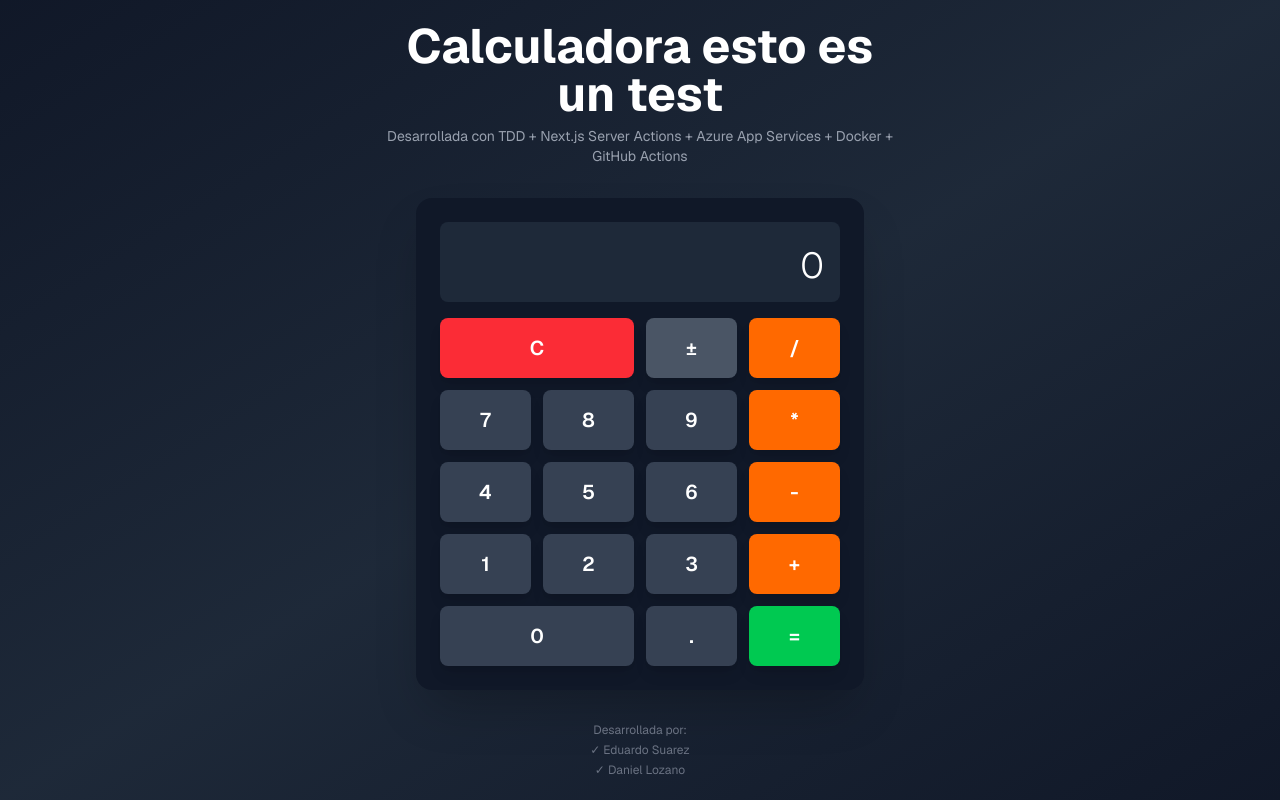
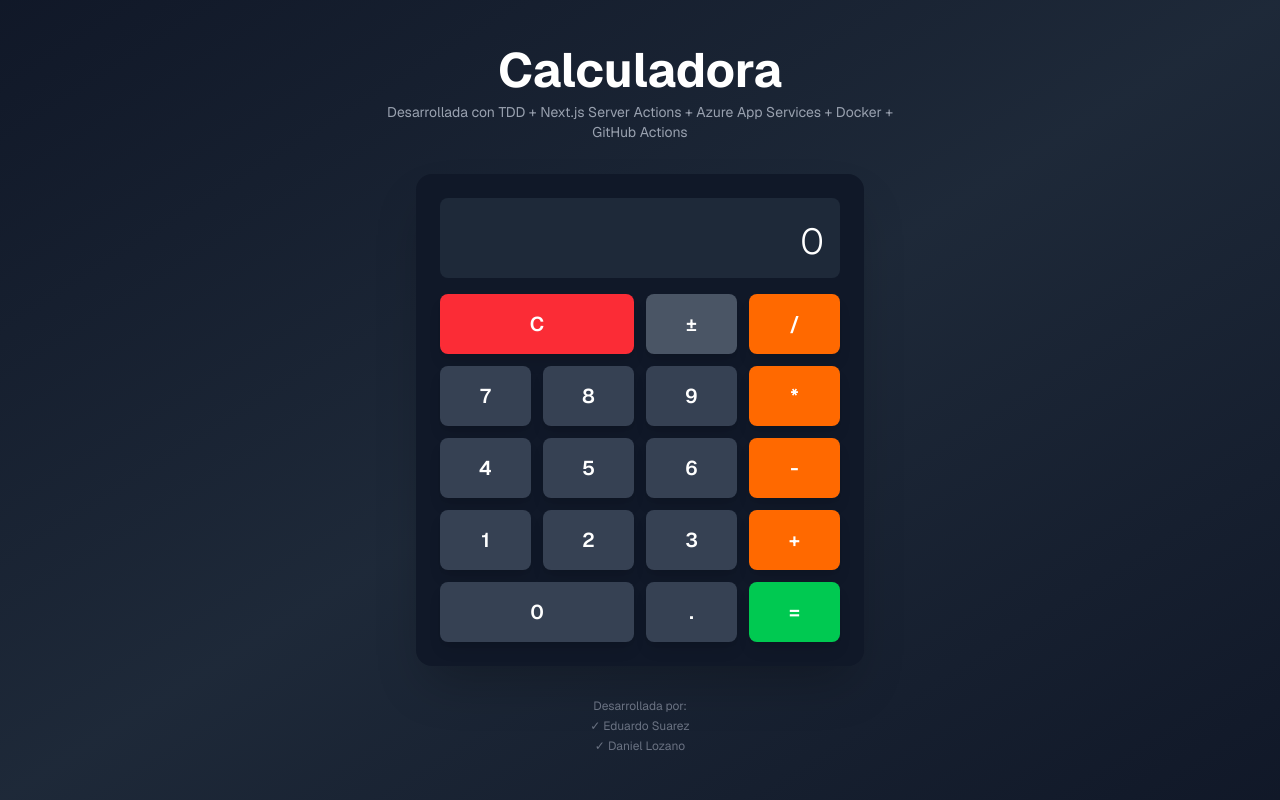
Before and after one commit to Eduhuu/calculadora-con-pipaline, a Next.js app: page / in a window 1280 px wide. Built offline with nearby package versions, Linux system fonts and the light colour scheme.

Commit message:
Update title in page.tsx to simplify and focus on the main feature of the application

```diff
--- a/src/app/page.tsx
+++ b/src/app/page.tsx
@@ -6,7 +6,7 @@ export default function Home() {
       <main className="flex flex-col items-center justify-center w-full max-w-lg gap-8">
         <div className="text-center space-y-2">
           <h1 className="text-4xl md:text-5xl font-bold text-white">
-            Calculadora esto es un test
+            Calculadora
           </h1>
           <p className="text-gray-400 text-sm">
             Desarrollada con TDD + Next.js Server Actions + Azure App Services + Docker + GitHub Actions
```
